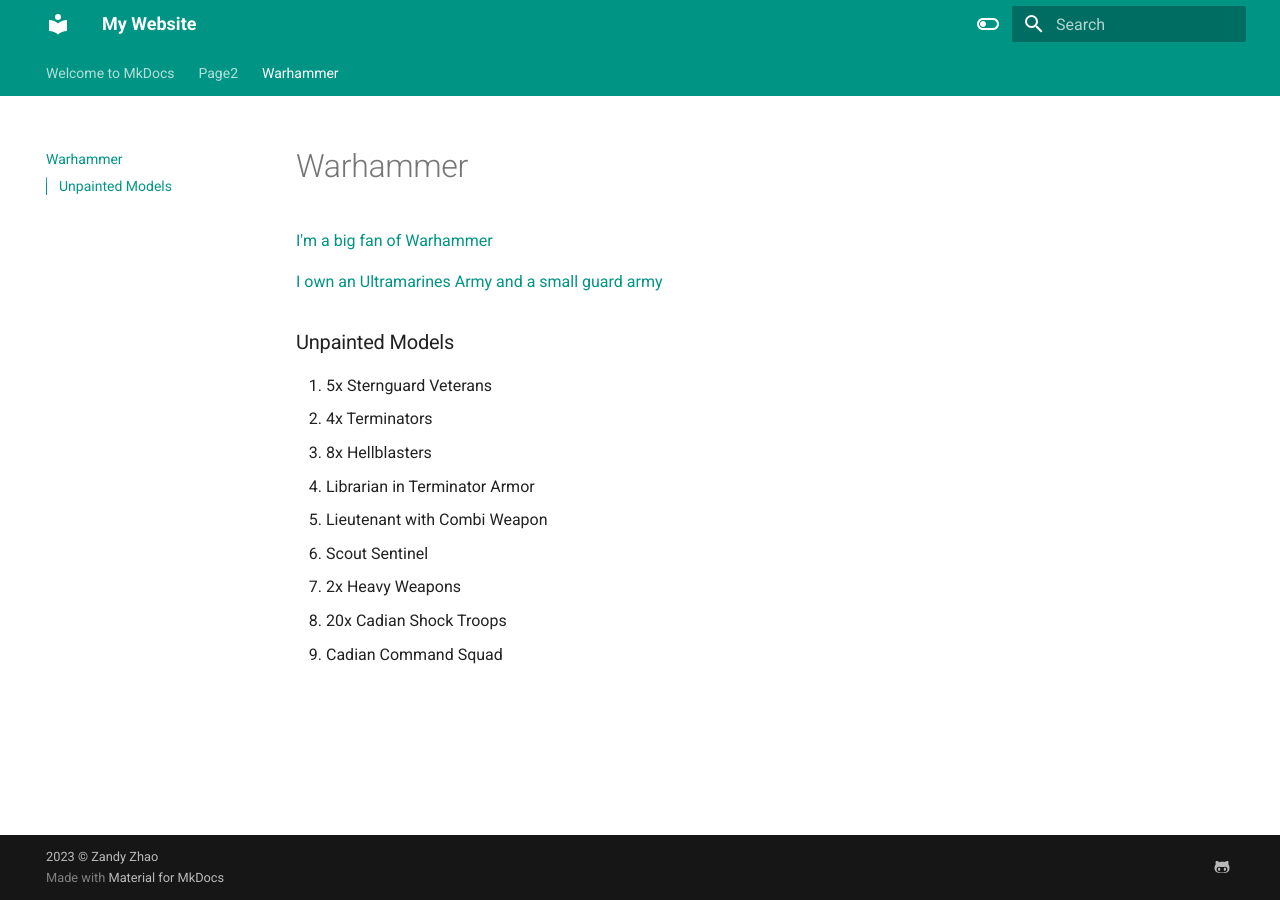
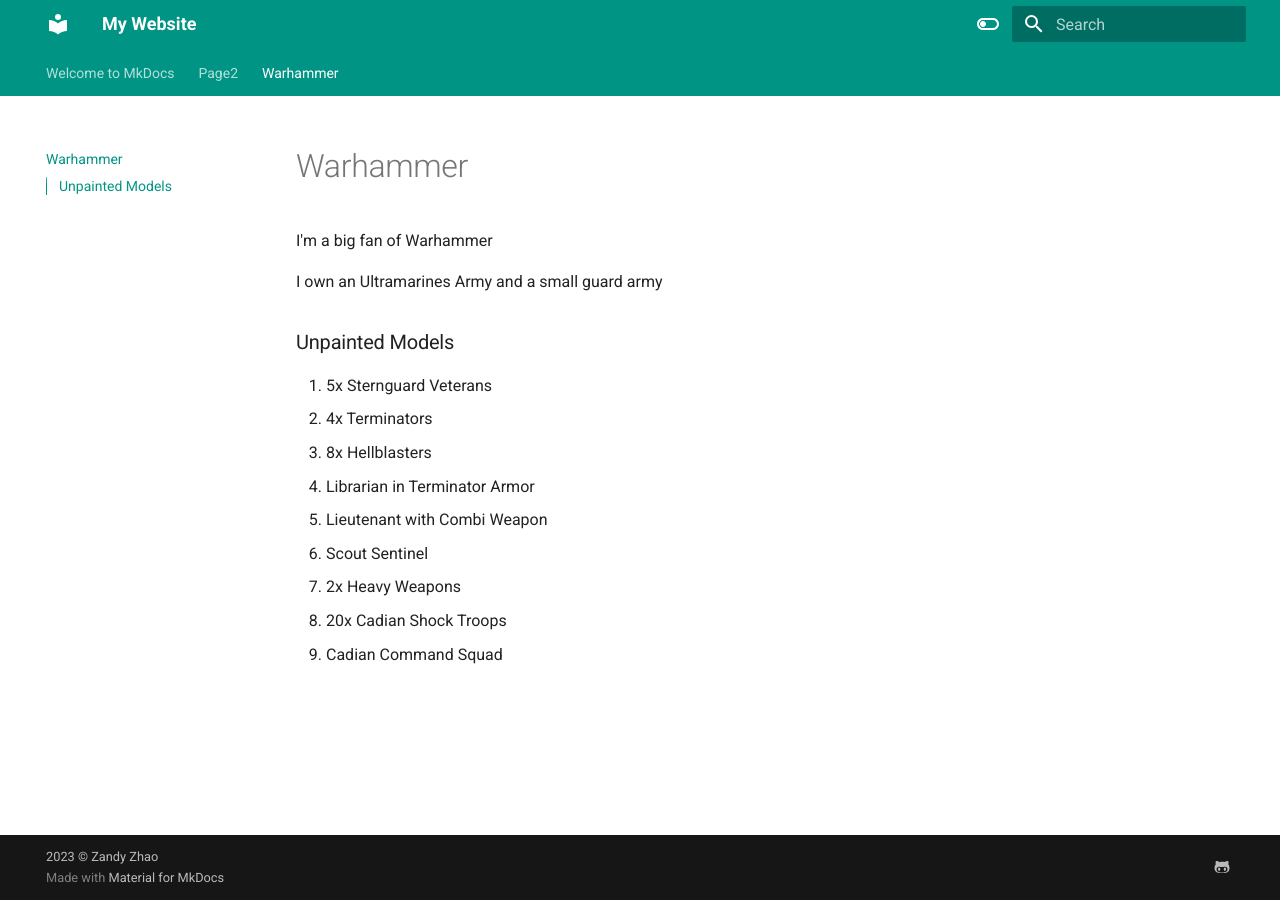
Before and after one commit to Swordman51/MKDocsWebsite, an MkDocs documentation site: the page built from docs/warhammer.md, in a window 1280 px wide. Built offline with MkDocs 1.6.1 and Material for MkDocs 9.7.7, drawn with Linux system fonts in a browser that asks for light colours.

Commit message:
removed colors from paragraph

```diff
--- a/docs/warhammer.md
+++ b/docs/warhammer.md
@@ -1,8 +1,8 @@
 
 
-<a>I'm a big fan of Warhammer
+I'm a big fan of Warhammer
 
-I own an Ultramarines Army and a small guard army</a>
+I own an Ultramarines Army and a small guard army
 
 
 ### Unpainted Models
```
